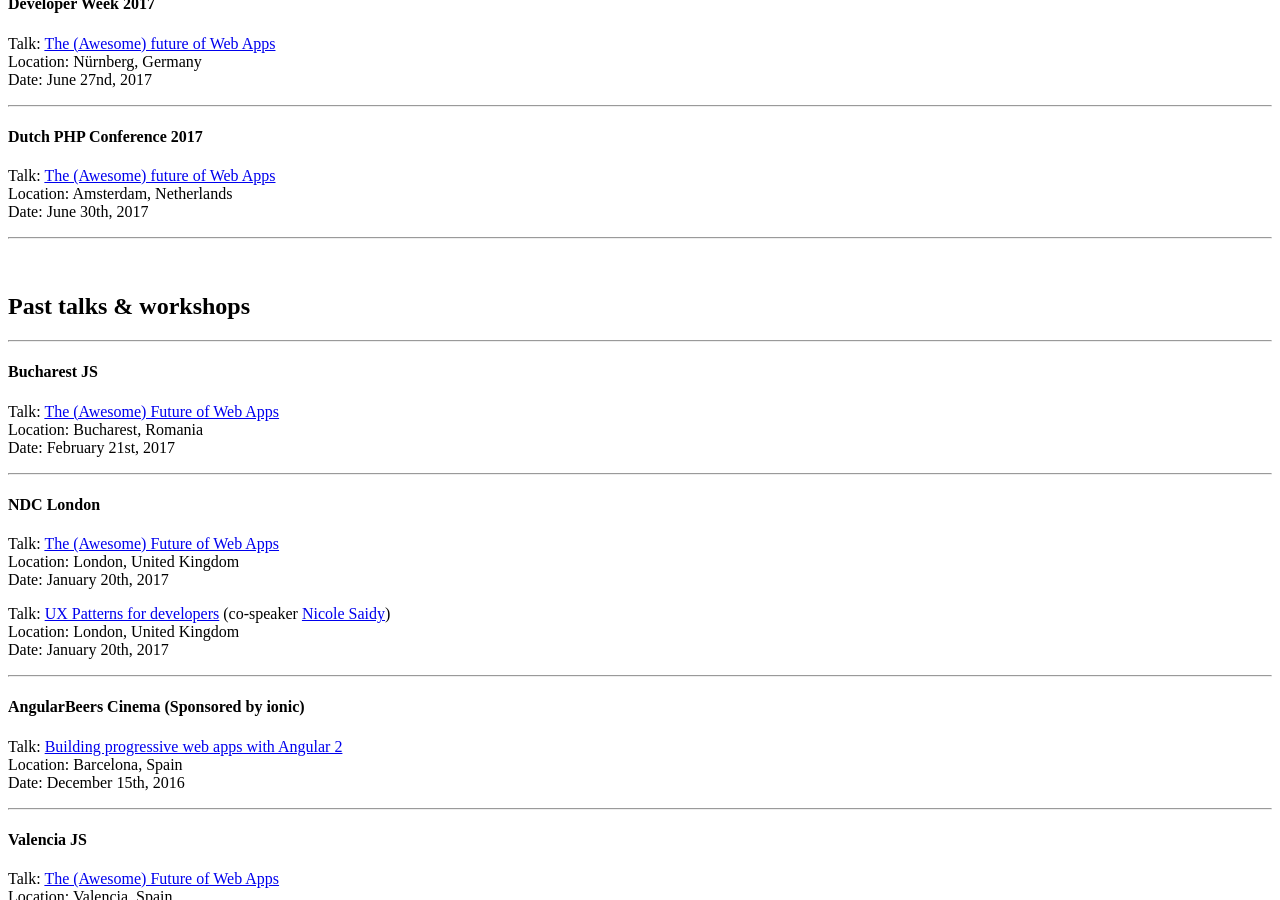
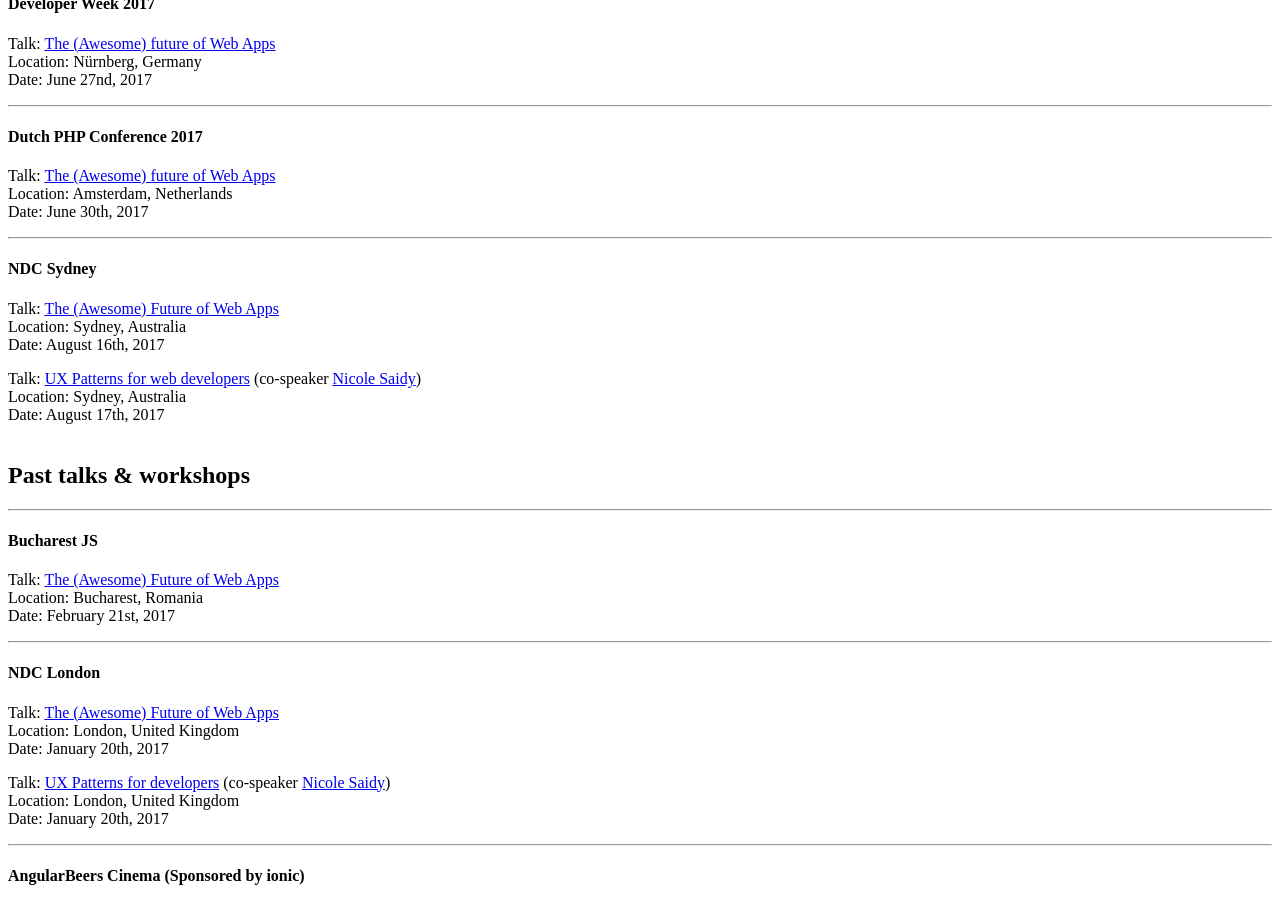
Before and after one commit to jadjoubran/blog, a Jekyll site: the page built from conferences.md, in a window 1280 px wide and 900 px high, scrolled down 894 px. Built offline with Jekyll 4.4.1, drawn with Linux system fonts in a browser that asks for light colours.

Commit message:
Add NDC Sydney

```diff
--- a/conferences.md
+++ b/conferences.md
@@ -49,6 +49,14 @@
 
 <hr>
 
+#### NDC Sydney
+<span class="conferences-ref">Talk:</span> [The (Awesome) Future of Web Apps](http://ndcsydney.com/talk/the-awesome-future-of-web-apps/){:target="_blank"}
+<span class="conferences-ref">Location:</span> Sydney, Australia
+<span class="conferences-ref">Date:</span> August 16th, 2017
+
+<span class="conferences-ref">Talk:</span> [UX Patterns for web developers](http://ndcsydney.com/talk/ux-patterns-for-web-developers/){:target="_blank"} (co-speaker [Nicole Saidy](https://nicolesaidy.com/){:target="_blank"})
+<span class="conferences-ref">Location:</span> Sydney, Australia
+<span class="conferences-ref">Date:</span> August 17th, 2017
 <br>
 
 ## Past talks & workshops
```
